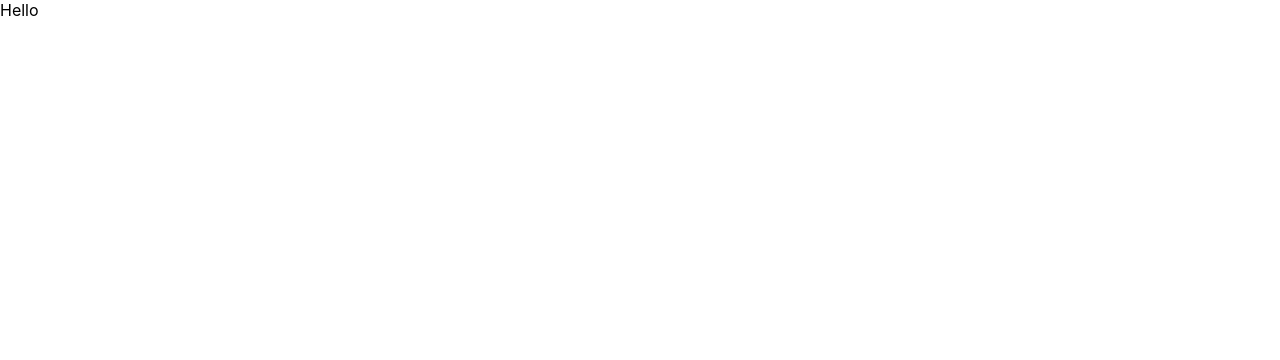
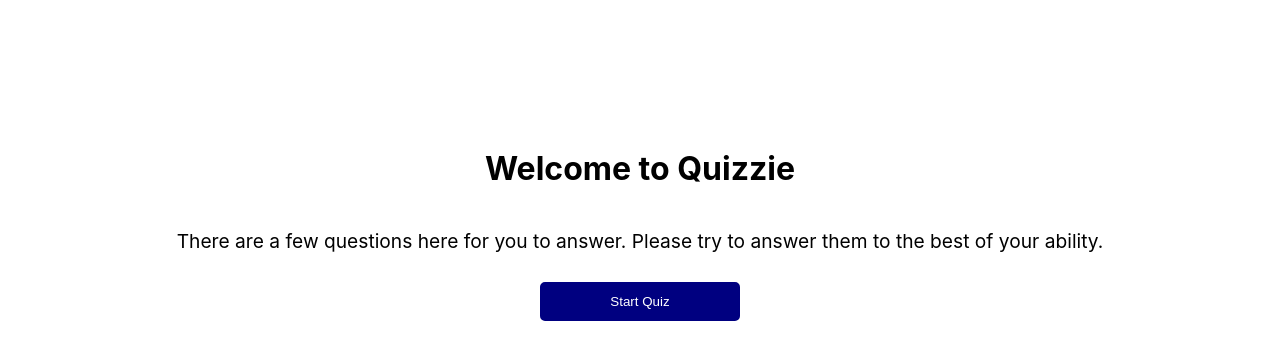
Before and after one commit to karpss/Quizzie, a React (Create React App) app: page / in a window 1280 px wide. Shown: the top 360 px of the page. Built offline with nearby package versions, Linux system fonts and the light colour scheme.

Commit message:
Homepage component styled

```diff
--- a/src/App.tsx
+++ b/src/App.tsx
@@ -1,11 +1,12 @@
 /* eslint-disable */
 import React from 'react';
 import './App.css';
+import HomePage from './components/HomePage/HomePage';
 
 const App: React.FC = () => {
   return (
     <div>
-      Hello
+      <HomePage/>
     </div>
   );
 };
--- /dev/null
+++ b/src/components/HomePage/HomePage.css
@@ -0,0 +1,23 @@
+.homepage{
+    padding: 10%;
+    display:flex;
+    align-items: center;
+    justify-content: center;
+    flex-direction: column;
+}
+
+.intro{
+    font-size: larger;
+}
+
+button{
+    padding: 10px 16px;
+    margin: 10px 0;
+    color: #ffffff;
+    background: navy;
+    border: 2px solid navy;
+    border-radius: 5px;
+    cursor: pointer;
+    width: 200px;
+
+}
--- /dev/null
+++ b/src/components/HomePage/HomePage.tsx
@@ -0,0 +1,20 @@
+/* eslint-disable */
+
+import './HomePage.css';
+
+const HomePage = () => {
+  return (
+        <div className='homepage'>
+
+        <h1>Welcome to Quizzie</h1>
+        <p className='intro'>
+        There are a few questions here for you to answer. Please try to answer them to the best of your ability.
+
+        </p>
+        <button>Start Quiz</button>
+
+        </div>
+  )
+}
+
+export default HomePage;
```
